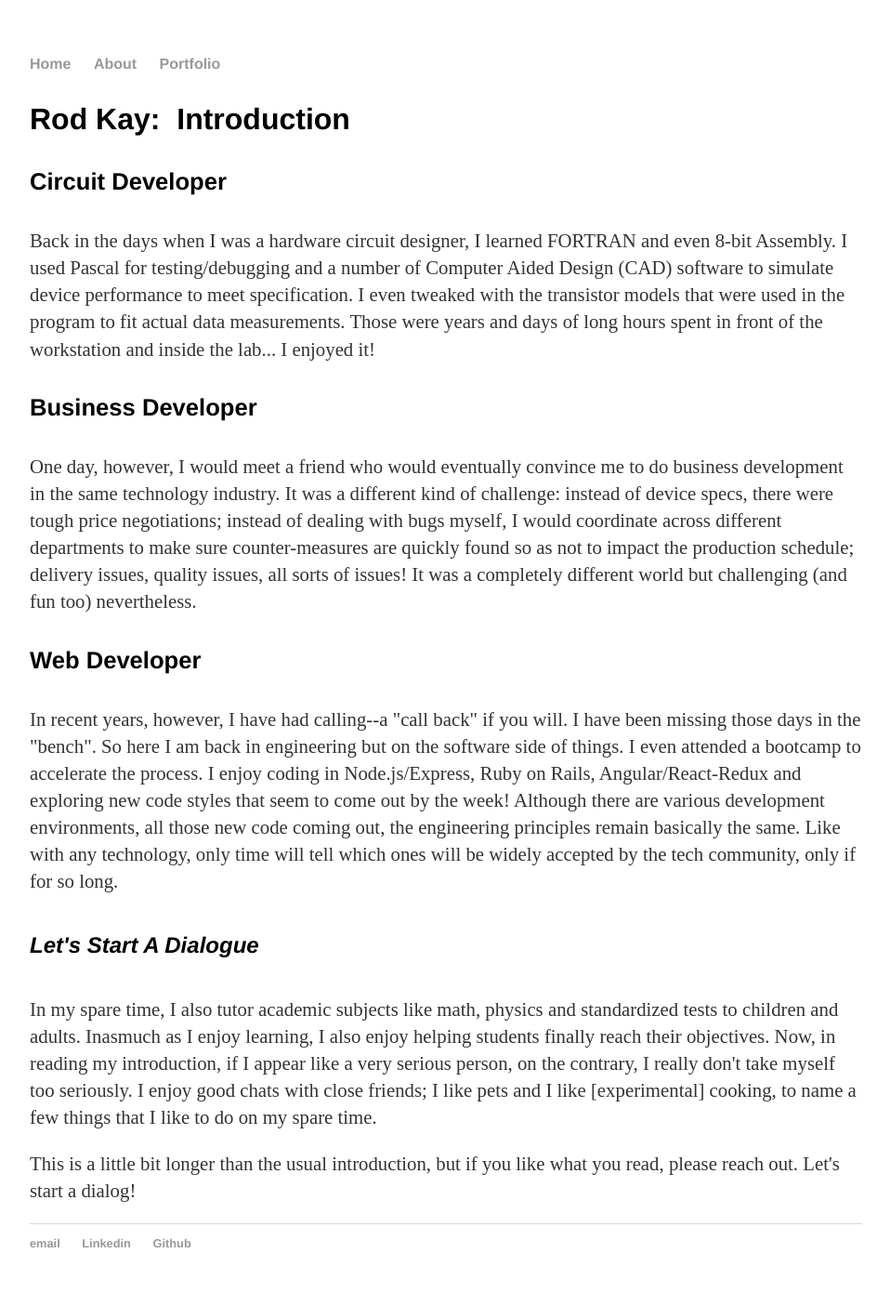
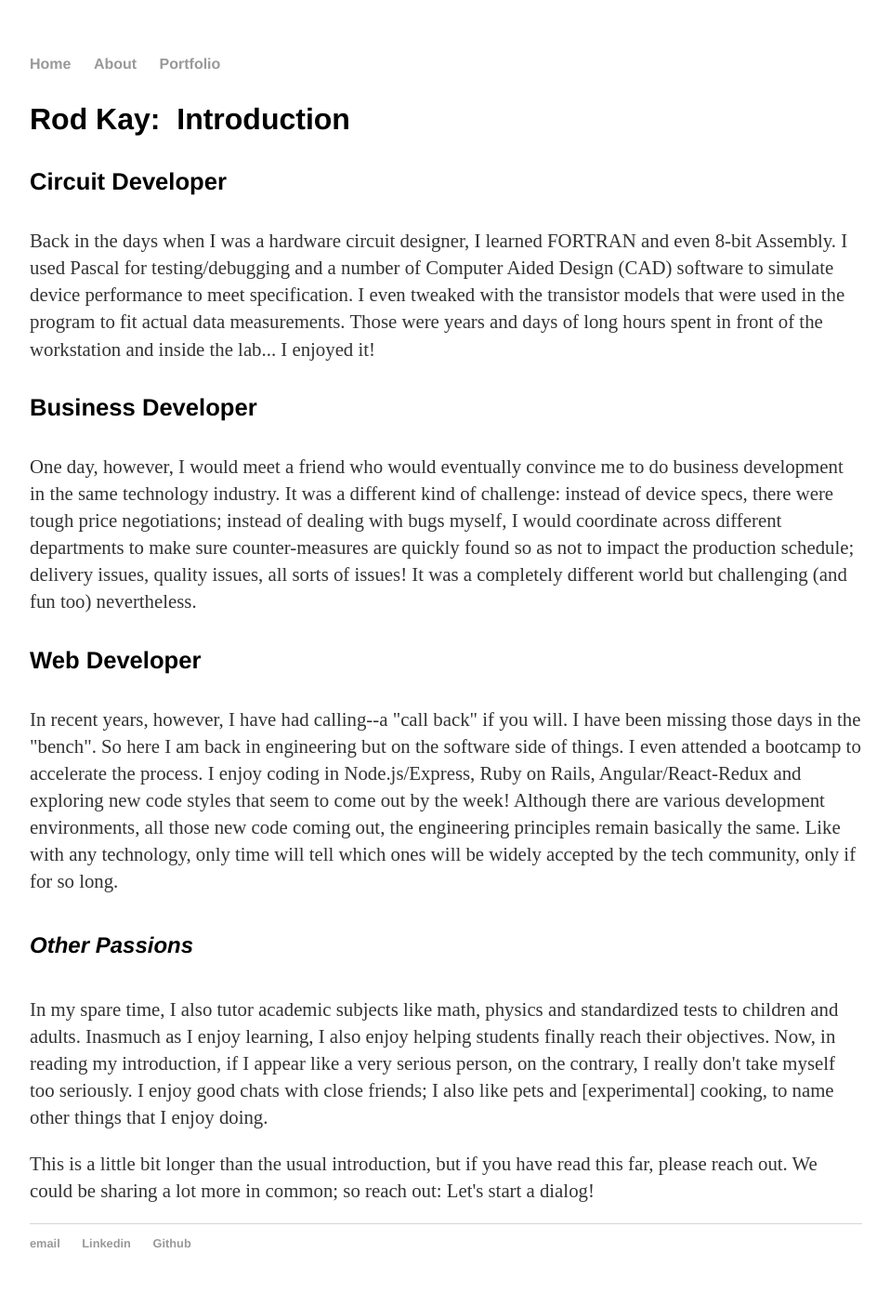
Before and after one commit to r8dkay/r8dkay.github.io, a Jekyll site: the page built from about/index.html, in a window 1280 px wide. Shown: the whole page at 93% size, without its empty margins (160-1118 px from the left). Built offline with Jekyll 4.4.1, drawn with Linux system fonts in a browser that asks for light colours.

Commit message:
Update index.html

```diff
--- a/about/index.html
+++ b/about/index.html
@@ -10,8 +10,8 @@ title: About
      <p>One day, however, I would meet a friend who would eventually convince me to do business development in the same technology industry.  It was a different kind of challenge: instead of device specs, there were tough price negotiations; instead of dealing with bugs myself, I would coordinate across different departments to make sure counter-measures are quickly found so as not to impact the production schedule; delivery issues, quality issues, all sorts of issues!  It was a completely different world but challenging (and fun too) nevertheless. </p>
      <h4>Web Developer</h4>
      <p>In recent years, however, I have had calling--a "call back" if you will.  I have been missing those days in the "bench".  So here I am back in engineering but on the software side of things.  I even attended a bootcamp to accelerate the process.  I enjoy coding in Node.js/Express, Ruby on Rails, Angular/React-Redux and exploring new code styles that seem to come out by the week!  Although there are various development environments, all those new code coming out, the engineering principles remain basically the same.  Like with any technology, only time will tell which ones will be widely accepted by the tech community, only if for so long.</p>
-     <h5><em>Let's Start A Dialogue</em></h5>
+     <h5><em>Other Passions</em></h5>
      <p>In my spare time, I also tutor academic subjects like math, physics and standardized tests to children and adults.  Inasmuch as I enjoy learning, I also enjoy helping students finally reach their objectives.  Now, in reading my introduction, if I appear like a very serious person, on the contrary, I really don't take myself too seriously.  I enjoy good chats with close friends;
-     I like pets and I like [experimental] cooking, to name a few things that I like to do on my spare time.</p>
-     <p>This is a little bit longer than the usual introduction, but if you like what you read, please reach out.  Let's start a dialog!
+     I also like pets and [experimental] cooking, to name other things that I enjoy doing.</p>
+     <p>This is a little bit longer than the usual introduction, but if you have read this far, please reach out.  We could be sharing a lot more in common; so reach out:  Let's start a dialog!
 </div>
```
